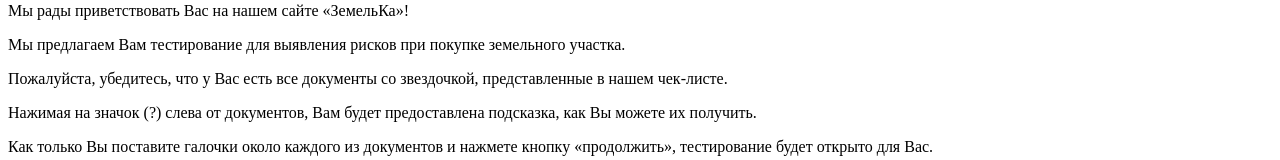
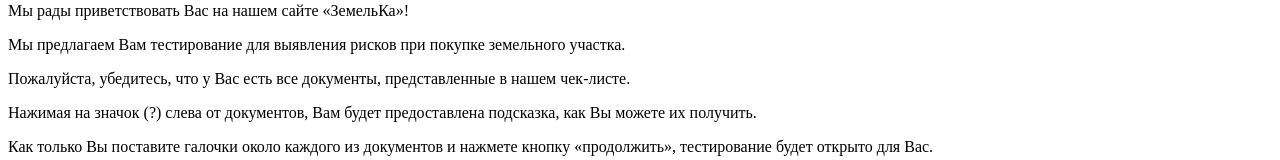
Before and after one commit to IvanTvardovsky/K_plus, a React (Create React App) app: page / in a window 1280 px wide. Shown: the part 224-384 px from the top of the page. Built offline with nearby package versions, Linux system fonts and the light colour scheme.

Commit message:
welcome text fix

```diff
--- a/src/components/welcome.js
+++ b/src/components/welcome.js
@@ -6,7 +6,7 @@
          <h1>Добро пожаловать!</h1>
          <p>Мы рады приветствовать Вас на нашем сайте «ЗемельКа»!</p>
          <p>Мы предлагаем Вам тестирование для выявления рисков при покупке земельного участка.</p>
-         <p>Пожалуйста, убедитесь, что у Вас есть все документы со звездочкой, представленные в нашем чек-листе.</p>
+         <p>Пожалуйста, убедитесь, что у Вас есть все документы, представленные в нашем чек-листе.</p>
          <p>Нажимая на значок (?) слева от документов, Вам будет предоставлена подсказка, как Вы можете их получить.</p>
          <p>Как только Вы поставите галочки около каждого из документов и нажмете кнопку «продолжить», тестирование будет открыто для Вас.</p>
          <p>После прохождения теста мы предоставим Вам список рисков в зависимости от ваших ответов.</p>
```
